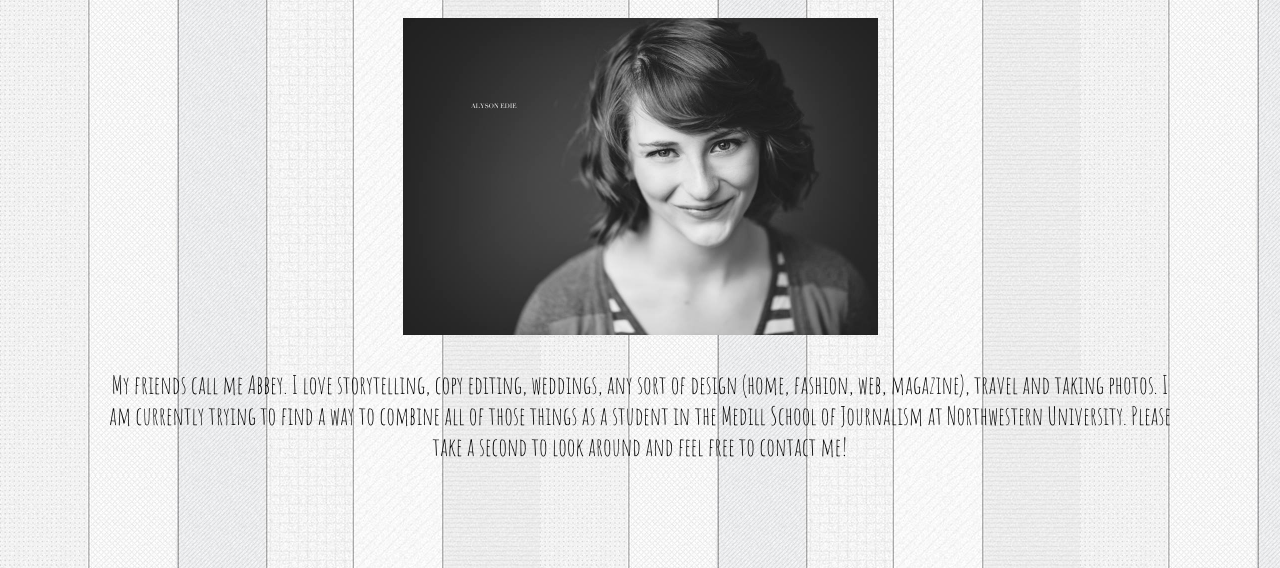
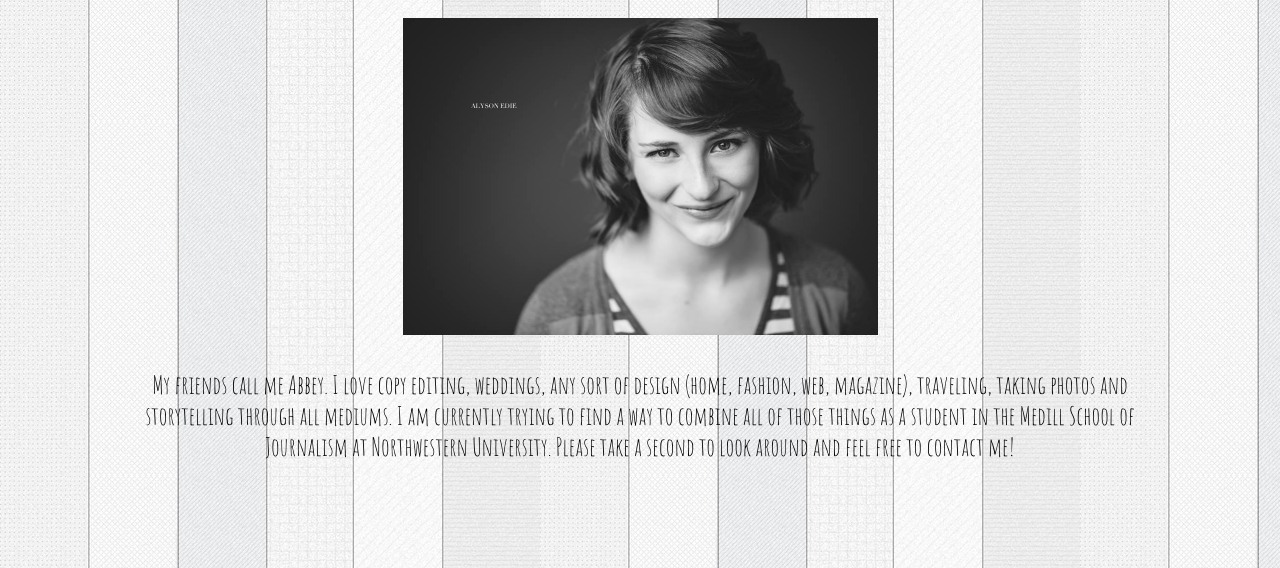
Before and after one commit to HonestAbe081/honestabe081.github.io, a plain HTML site: page aboutMe.html in a window 1280 px wide. Shown: the part 232-800 px from the top of the page. Drawn offline with Linux system fonts and the light colour scheme; a web font is replaced by a local one.

Commit message:
Update aboutMe.html

```diff
--- a/aboutMe.html
+++ b/aboutMe.html
@@ -19,6 +19,6 @@
 	</header>
 		<h1 id="hello">i'm abigail!</h1><link href='http://fonts.googleapis.com/css?family=Cabin+Sketch:700' rel='stylesheet' type='text/css'>
 		<center><img id="headshot" src="images/Headshot.jpg" style="width:475px;height:317px"></center>
-		<p id="bio" > My friends call me Abbey. I love storytelling, copy editing, weddings, any sort of design (home, fashion, web, magazine), travel and taking photos. I am currently trying to find a way to combine all of those things as a student in the Medill School of Journalism at Northwestern University.  Please take a second to look around and feel free to contact me!</p><link href='http://fonts.googleapis.com/css?family=Amatic+SC' rel='stylesheet' type='text/css'>
+		<p id="bio" > My friends call me Abbey. I love copy editing, weddings, any sort of design (home, fashion, web, magazine), traveling, taking photos and storytelling through all mediums. I am currently trying to find a way to combine all of those things as a student in the Medill School of Journalism at Northwestern University.  Please take a second to look around and feel free to contact me!</p><link href='http://fonts.googleapis.com/css?family=Amatic+SC' rel='stylesheet' type='text/css'>
 </body>
 <footer>website coded and created by Abbey Kutlas, 2015</footer>
```
